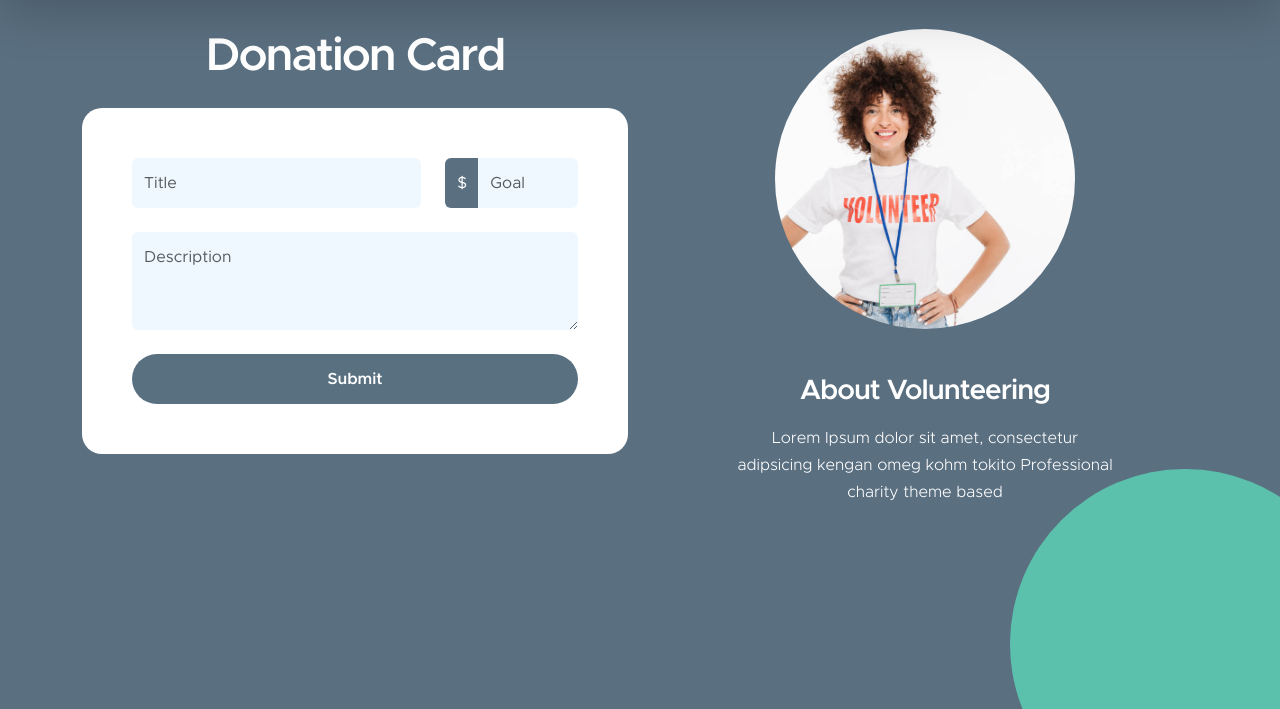
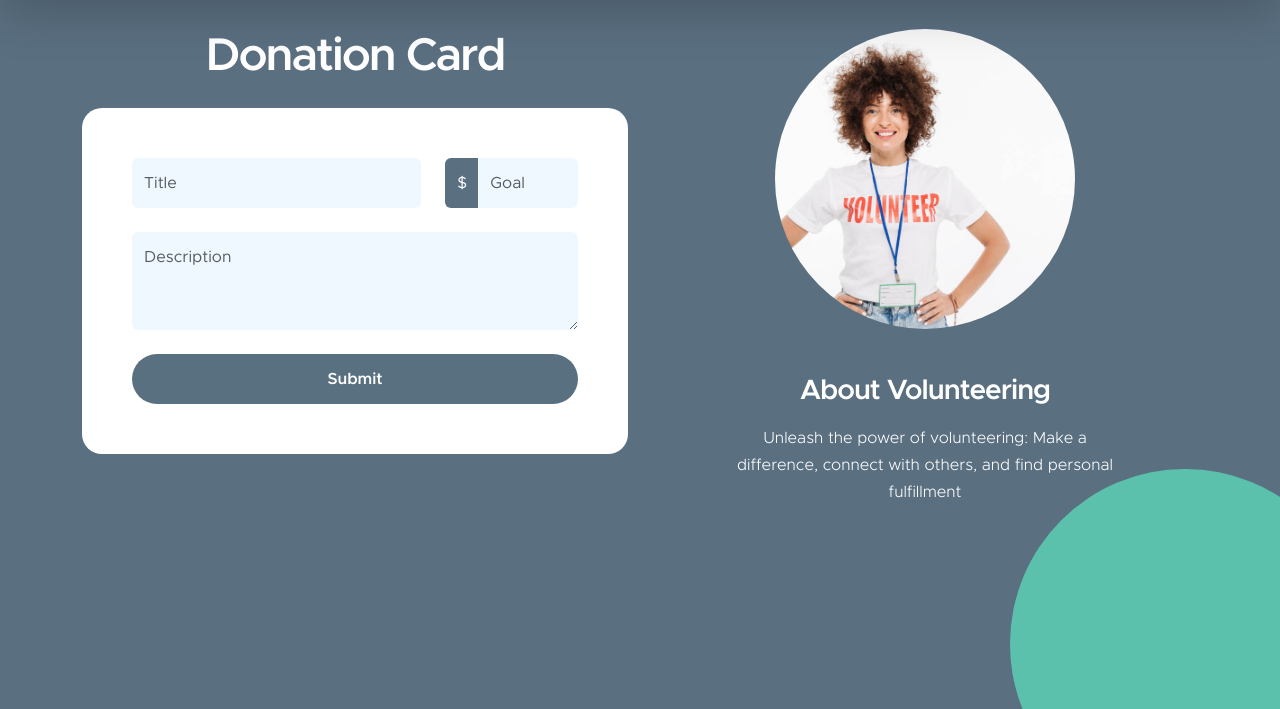
Before and after one commit to SVDotsenko/portfolio-project-5, a Django app: page /create/ in a window 1280 px wide. Shown: the part 91-800 px from the top of the page. Run offline with Django 5.2, Linux system fonts and the light colour scheme; the visitor is signed in with stand-in values (Sample User, id 1); some libraries are stand-ins or nearby versions.

Commit message:
Changed text for About Volunteering title

```diff
--- a/donation/templates/donation/form.html
+++ b/donation/templates/donation/form.html
@@ -46,8 +46,8 @@
                     <div class="custom-block-body text-center">
                         <h4 class="text-white mt-lg-3 mb-lg-3">About Volunteering</h4>
 
-                        <p class="text-white">Lorem Ipsum dolor sit amet, consectetur adipsicing kengan omeg kohm tokito
-                            Professional charity theme based</p>
+                        <p class="text-white">Unleash the power of volunteering: Make a difference, connect with others,
+                            and find personal fulfillment</p>
                     </div>
                 </div>
 
@@ -60,8 +60,7 @@
         }
 
         const customAmountField = document.getElementById('custom-amount');
-        ['click', 'focus'].forEach(event =>
-            customAmountField.addEventListener(event, assignValue.bind(customAmountField)));
+        ['click', 'focus'].forEach(e => customAmountField.addEventListener(e, assignValue.bind(customAmountField)));
 
         document.addEventListener('DOMContentLoaded', () => {
             const textarea = document.getElementById('volunteer-message');
```
